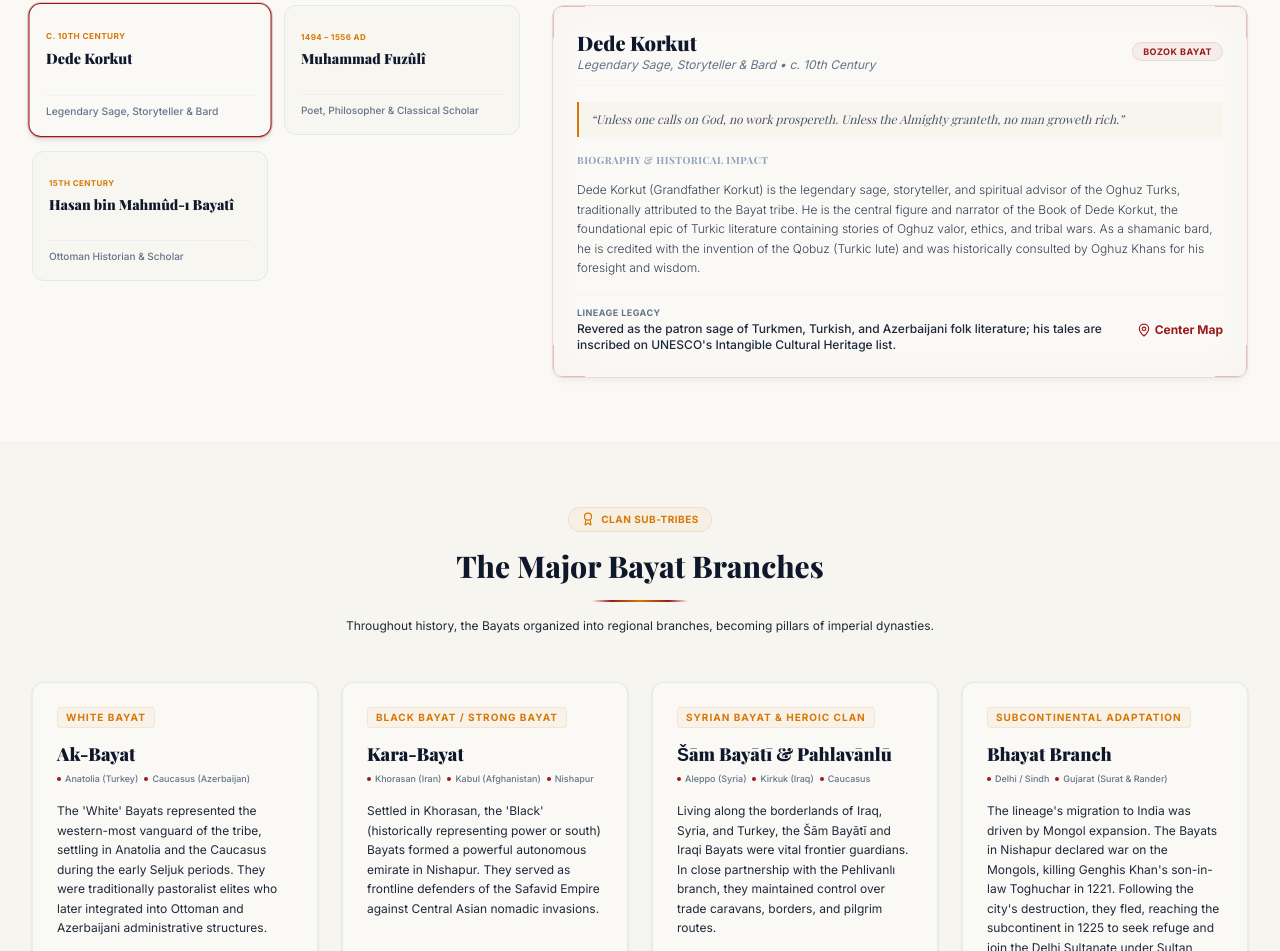
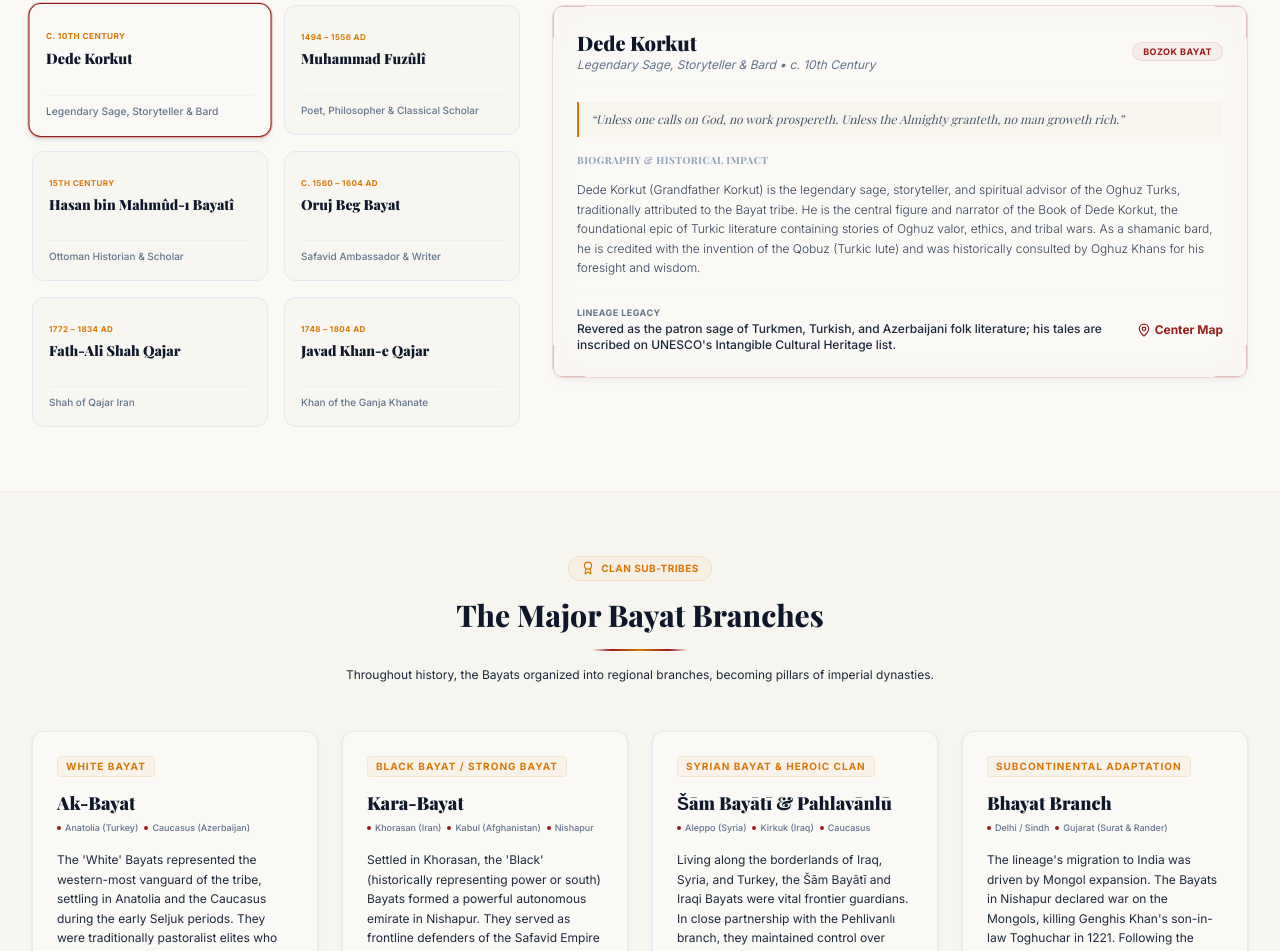
Before and after one commit to yolia21/bayat, a Next.js app: page / in a window 1280 px wide. Shown: the part 1990-2941 px from the top of the page. Built offline with nearby package versions, Linux system fonts and the light colour scheme; a web font is replaced by a local one.

Commit message:
feat: add Oruj Beg, Fath-Ali Shah, and Javad Khan to famous figures

```diff
--- a/src/app/data/locations.ts
+++ b/src/app/data/locations.ts
@@ -294,5 +294,38 @@ export const famousFigures: FamousFigure[] = [
     quote: "The lineage of the Oghuz is a tree whose roots run deep into the soil of honor, and whose branches shade the history of kings.",
     bio: "Hasan bin Mahmûd-ı Bayatî was a 15th-century Ottoman historian, scholar, and member of the Bayat tribe. Before his fame as a chronicler, he was a dervish under the mystic Dede Ömer Rûşenî in Tabriz. In 1481, during a pilgrimage to the Hejaz, he encountered the Ottoman Prince Cem Sultan. The prince commissioned him to write a genealogical history of the Oghuz and the Ottoman dynasty, which Hasan completed in a single week.",
     legacy: "Author of 'Câm-ı Cem-Âyîn' (The Cup of Jamshid), one of the earliest and most vital chronicles connecting the Ottoman lineage to the legendary Oghuz Khan, drawing from a now-lost ancient 'Oğuz-nâme'."
+  },
+  {
+    id: "oruj_beg",
+    name: "Oruj Beg Bayat",
+    century: "c. 1560 – 1604 AD",
+    role: "Safavid Ambassador & Writer",
+    locationId: "khorasan",
+    branch: "Kara-Bayat",
+    quote: "The courage of a Bayat is like the standard of the Shah; it stands tallest when the winds of adversity blow hardest.",
+    bio: "Oruj Beg Bayat was a Safavid military officer and diplomat belonging to the Kara-Bayat clan. In 1599, Shah Abbas I appointed him as a secretary to the first Persian embassy sent to Europe to establish an alliance against the Ottoman Empire. He traveled extensively through Europe, eventually converting to Catholicism in Spain where he adopted the name 'Don Juan of Persia'. He wrote a famous memoir in Spanish documenting Safavid Persia's society and administration.",
+    legacy: "Author of 'Don Juan of Persia: A Shi'ah Catholic', providing Europe with one of its first comprehensive eye-witness accounts of Safavid Persian history and administration."
+  },
+  {
+    id: "fath_ali_shah",
+    name: "Fath-Ali Shah Qajar",
+    century: "1772 – 1834 AD",
+    role: "Shah of Qajar Iran",
+    locationId: "khorasan",
+    branch: "Qajar Oghuz",
+    quote: "A kingdom is maintained by the sword, but its memory is preserved by the arts and the chronicle of its dynasties.",
+    bio: "Fath-Ali Shah was the second Qajar king of Iran. The Qajars were an Oghuz Turkic tribe who rose to power following the fall of the Safavids. His reign was marked by significant diplomatic encounters with Europe and the Russo-Persian wars. He was a great patron of the arts, leading to a major revival of Persian court painting and literature.",
+    legacy: "Standardized the Qajar dynasty's administration and oversaw a major cultural renaissance in Iran, leaving behind iconic monuments and court portraitures."
+  },
+  {
+    id: "javad_khan",
+    name: "Javad Khan-e Qajar",
+    century: "1748 – 1804 AD",
+    role: "Khan of the Ganja Khanate",
+    locationId: "caucasus",
+    branch: "Qajar Oghuz / Qezelbash",
+    quote: "Ganja is my homeland, and its keys shall only be surrendered when my dead body is dragged from its battlements.",
+    bio: "Javad Khan-e Qajar was the last sovereign ruler of the Ganja Khanate in Azerbaijan (Caucasus). Belonging to the Qajar branch of the Oghuz Turks, he was a staunch defender against Tsarist Russian expansion. During the Russian Siege of Ganja in 1804, Javad Khan refused to surrender the fortress, replying famously that he would die defending his homeland. He was killed on the city walls during the final assault.",
+    legacy: "Revered as a national hero of Azerbaijan for his valiant resistance against imperial expansion and his defense of Ganja."
   }
 ];
```
